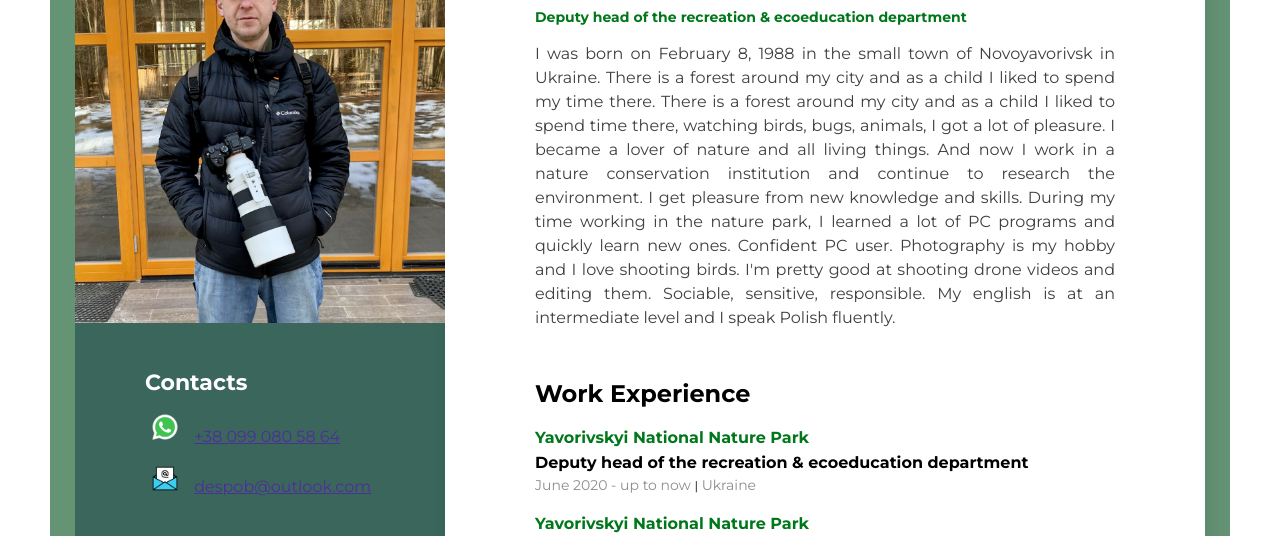
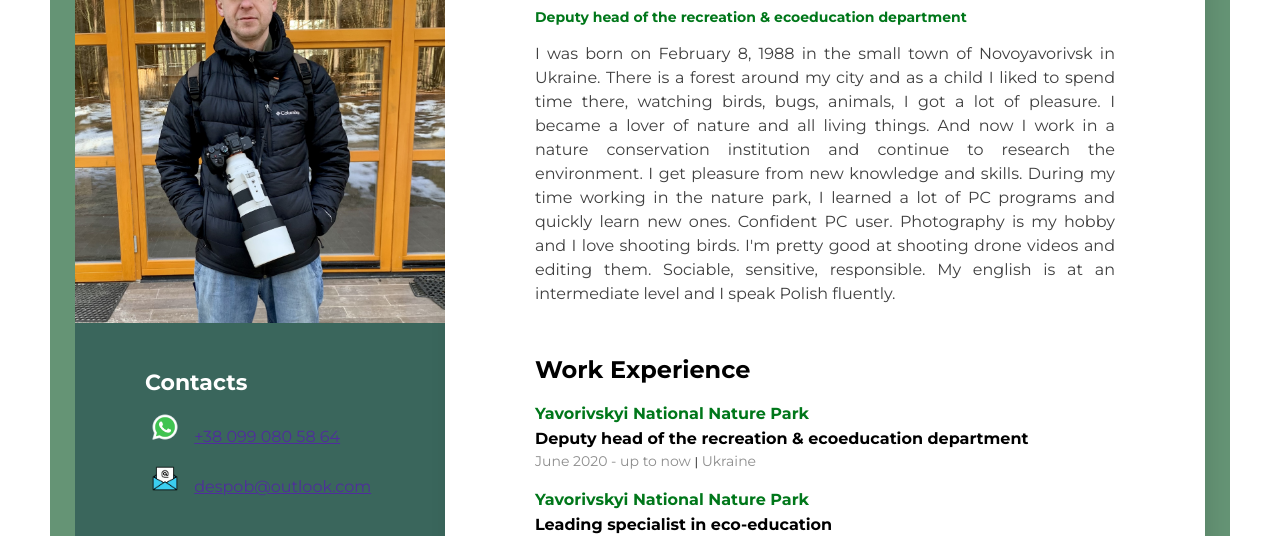
Before and after one commit to despob/BohdanD, a plain HTML site: page index.html in a window 1280 px wide. Shown: the part 206-742 px from the top of the page. Drawn offline with Linux system fonts and the light colour scheme.

Commit message:
Update index.html

```diff
--- a/index.html
+++ b/index.html
@@ -22,7 +22,7 @@
                 <div class="about">
                     <h1 class="about-name">Bohdan Datsko</h1>
                     <h2 class="about-position">Deputy head of the recreation & ecoeducation department</h2>
-                    <p class="about-discription"> I was born on February 8, 1988 in the small town of Novoyavorivsk in Ukraine. There is a forest around my city and as a child I liked to spend my time there. There is a forest around my city and as a child I liked to spend time there, watching birds, bugs, animals, I got a lot of pleasure. I became a lover of nature and all living things. And now I work in a nature conservation institution and continue to research the environment. I get pleasure from new knowledge and skills. During my time working in the nature park, I learned a lot of PC programs and quickly learn new ones. Confident PC user. Photography is my hobby and I love shooting birds. I'm pretty good at shooting drone videos and editing them. Sociable, sensitive, responsible. My english is at an intermediate level and I speak Polish fluently. </p>
+                    <p class="about-discription"> I was born on February 8, 1988 in the small town of Novoyavorivsk in Ukraine. There is a forest around my city and as a child I liked to spend time there, watching birds, bugs, animals, I got a lot of pleasure. I became a lover of nature and all living things. And now I work in a nature conservation institution and continue to research the environment. I get pleasure from new knowledge and skills. During my time working in the nature park, I learned a lot of PC programs and quickly learn new ones. Confident PC user. Photography is my hobby and I love shooting birds. I'm pretty good at shooting drone videos and editing them. Sociable, sensitive, responsible. My english is at an intermediate level and I speak Polish fluently. </p>
                 </div>
                 <!--Work-->
                 <div class="work">
```
